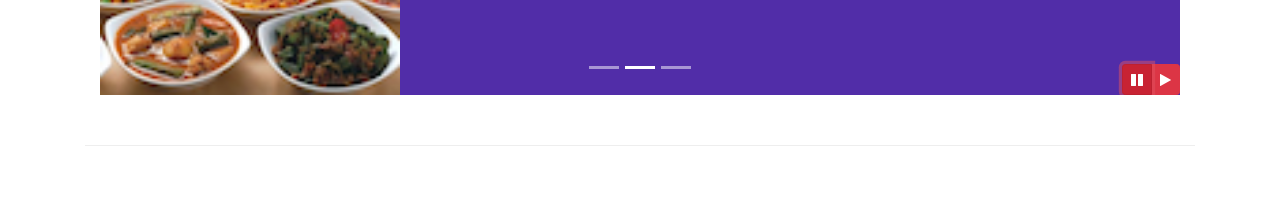
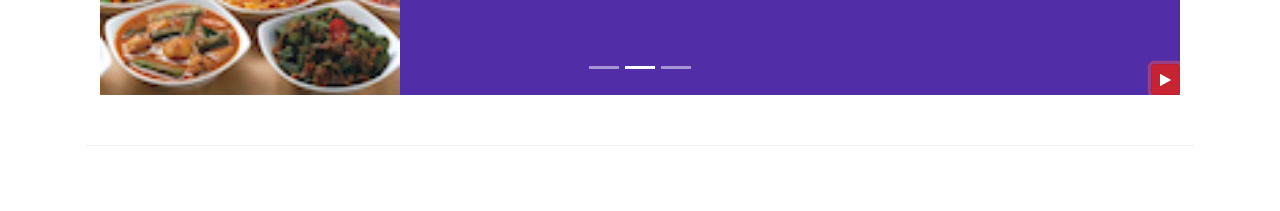
Before and after one commit to mominimtiaz786/Coursera_Fullstack_1, a website: page conFusion/index.html in a window 1280 px wide. Both pictures are taken after a click on the button 1137 px from the left and 668 px from the top of the page. Shown: the part 589-800 px from the top of the page. Drawn offline with nearby package versions, Linux system fonts and the light colour scheme.

Commit message:
More Bootstrap JQuery

```diff
--- a/conFusion/css/styles.css
+++ b/conFusion/css/styles.css
@@ -65,8 +65,12 @@ address{
 }
 
 #carouselButton {
-    right:0px;
+    right:0;
     position: absolute;
     bottom: 0px;
     z-index: 1;
 }
+/* #carouselButton {
+    right:50%;
+    transform: translateX(-50%);
+} */
--- a/conFusion/index.html
+++ b/conFusion/index.html
@@ -262,15 +262,9 @@
                         <a class="carousel-control-next" href="#mycarousel" role="button" data-slide="next">
                             <span class="carousel-control-next-icon"></span>
                         </a>
-                        <div class="btn-group" id="carouselButton">
-                            <button class="btn btn-danger btn-sm" id="carousel-pause">
-                                <span class="fa fa-pause"></span>
-                            </button>
-                            <button class="btn btn-danger btn-sm" id="carousel-play">
-                                <span class="fa fa-play"></span>
-                            </button>
-                        </div>
-
+                        <button class="btn btn-danger btn-sm" id="carouselButton">
+                            <span class="fa fa-pause"></span>
+                        </button>
                     </div>
                 </div>
             </div>
@@ -483,15 +477,22 @@
     <script src="node_modules/popper.js/dist/umd/popper.min.js"></script>
     <script src="node_modules/bootstrap/dist/js/bootstrap.min.js"></script>
     <script>
-        $(document).ready(function(){
-            $('#mycarousel').carousel({interval:2000});
-            $('#carousel-pause').click(function(){
-                $('#mycarousel').carousel('pause')
+        $(document).ready(function () {
+            $('#mycarousel').carousel({ interval: 2000 });
+            $('#carouselButton').click(function () {
+                if ($('#carouselButton').children('span').hasClass('fa-pause')) {
+                    $('#mycarousel').carousel('pause');
+                    $('#carouselButton').children('span').removeClass('fa-pause');
+                    $('#carouselButton').children('span').addClass('fa-play');
+                }
+                else if ($('#carouselButton').children('span').hasClass('fa-play')) {
+                    $('#mycarousel').carousel('cycle');
+                    $('#carouselButton').children('span').removeClass('fa-play');
+                    $('#carouselButton').children('span').addClass('fa-pause');
+                }
+
             });
-            $('#carousel-play').click(function(){
-                $('#mycarousel').carousel('cycle')
-            });
-        })
+        });
     </script>
 </body>
 
```
